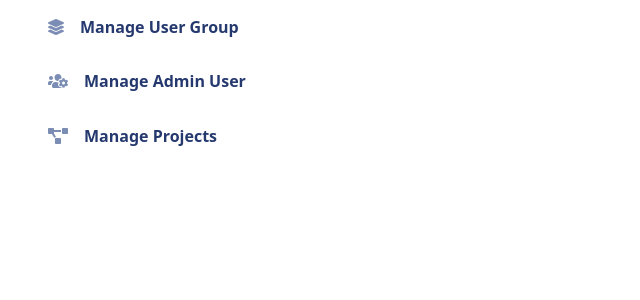
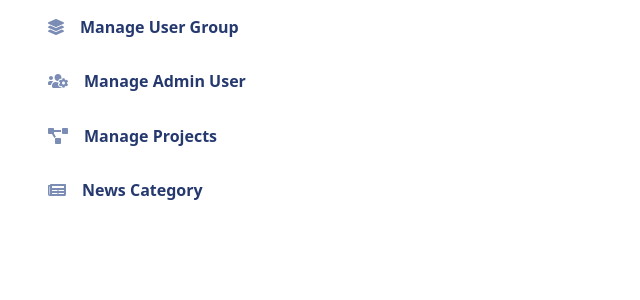
Before and after one commit to NumanIbnMazid/auspicious, a Django app: page /dashboard/ in a window 1280 px wide. Shown: the part 238-538 px from the top of the page, without its empty margins (0-640 px from the left). Run offline with Django 3.2, Linux system fonts and the light colour scheme; a user stored in the database is signed in; some libraries are stand-ins or nearby versions.

Commit message:
news category

```diff
--- a/dashboard/templates/dashboard/components/sidebar.html
+++ b/dashboard/templates/dashboard/components/sidebar.html
@@ -54,6 +54,19 @@
             </li>
             {% endif %}
 
+            <!-- manage News Category -->
+
+            {% if perms.dashboard.add_project or perms.dashboard.view_project %}
+            <li class="sidebar-item">
+                <a href="{% url 'dashboard:create_news_category' %}" class="sidebar-link">
+                    <i class="fa fa-newspaper" aria-hidden="true"></i>
+                    <span> News Category</span>
+                </a>
+            </li>
+            {% endif %}
+
+
+
         </ul>
     </div>
     <button class="sidebar-toggler btn x"><i data-feather="x"></i></button>
--- a/dashboard/urls.py
+++ b/dashboard/urls.py
@@ -1,7 +1,8 @@
 from django.urls import path
 from .views import (
     DashboardView,
-    ProjectCreateView, ProjectUpdateView, ProjectDetailView, delete_project
+    ProjectCreateView, ProjectUpdateView, ProjectDetailView, delete_project, NewsCategoryCreateView,
+    delete_news_category, NewsCategoryUpdateView, NewsCategoryDetailView
 )
 
 urlpatterns = [
@@ -17,4 +18,15 @@ urlpatterns = [
          ProjectDetailView.as_view(), name="project_detail"),
     path("delete/project/", delete_project,
          name="delete_project"),
+    # # -------------------------------------------------------------------
+    # #                              News Category
+    # # -------------------------------------------------------------------
+    path("create/news_category/", NewsCategoryCreateView.as_view(),
+         name="create_news_category"),
+    path("update/news_category/<id>/",
+         NewsCategoryUpdateView.as_view(), name="update_news_category"),
+    path("news_category/<id>/detail/",
+         NewsCategoryDetailView.as_view(), name="news_category_detail"),
+    path("delete/news_category/", delete_news_category,
+         name="delete_news_category"),
 ]
--- a/dashboard/views.py
+++ b/dashboard/views.py
@@ -1,11 +1,14 @@
 from django.shortcuts import render
 from django.views.generic import TemplateView
 from .models import (
-    Project,
+    Project, NewsCategory
 )
-from .forms import (
-    ProjectManageForm,
-)
+# from .forms import (
+#     ProjectManageForm,
+# )
+
+from .forms import *
+
 from util.helpers import (
     validate_normal_form, simple_context_data, get_simple_object, delete_simple_object, user_has_permission
 )
@@ -77,6 +80,7 @@ class ProjectCreateView(CreateView):
         context['can_delete'] = self.request.user.has_perm(
             'dashboard.delete_project')
         return context
+
 
 
 class ProjectDetailView(DetailView):
@@ -163,3 +167,142 @@ class ProjectUpdateView(UpdateView):
 @csrf_exempt
 def delete_project(request):
     return delete_simple_object(request=request, key='slug', model=Project, redirect_url="dashboard:create_project")
+
+
+
+
+
+# # -------------------------------------------------------------------
+# #                               News Category
+# # -------------------------------------------------------------------
+
+class NewsCategoryCreateView(CreateView):
+    template_name = "dashboard/snippets/manage.html"
+    form_class = NewsCategoryManageForm
+
+    def form_valid(self, form, **kwargs):
+        title = form.instance.title
+        field_qs = NewsCategory.objects.filter(
+            title__iexact=title
+        )
+        result = validate_normal_form(
+            field='title', field_qs=field_qs,
+            form=form, request=self.request
+        )
+        if result == 1:
+            return super().form_valid(form)
+        else:
+            return super().form_invalid(form)
+
+    def get_success_url(self):
+        return reverse('dashboard:create_news_category')
+
+    def get_context_data(self, **kwargs):
+        context = super(
+            NewsCategoryCreateView, self
+        ).get_context_data(**kwargs)
+        context['page_title'] = 'Create News Category'
+        context['page_short_title'] = 'Create News Category'
+        context['list_objects'] = NewsCategory.objects.all().order_by('-id')
+        context['list_template'] = None
+        context['fields_count'] = len(NewsCategory._meta.get_fields()) + 1
+        context['fields'] = dict([(f.name, f.verbose_name)
+                                  for f in NewsCategory._meta.fields + NewsCategory._meta.many_to_many])
+        context['fields_to_hide_in_table'] = ["slug"]
+        context["update_url"] = "dashboard:update_news_category"
+        context["delete_url"] = "dashboard:delete_news_category"
+        context["detail_url"] = "dashboard:news_category_detail"
+        context['namespace'] = 'news_category'
+        context['can_add_change'] = True if self.request.user.has_perm(
+            'dashboard.add_news_category') and self.request.user.has_perm('dashboard.change_news_category') else False
+        context['can_view'] = self.request.user.has_perm(
+            'dashboard.view_news_category')
+        context['can_delete'] = self.request.user.has_perm(
+            'dashboard.delete_news_category')
+        return context
+
+
+class NewsCategoryDetailView(DetailView):
+    template_name = "dashboard/snippets/detail-common.html"
+
+    def get_object(self):
+        return get_simple_object(key='id', model=NewsCategory, self=self)
+
+    def get_context_data(self, **kwargs):
+        context = super(
+            NewsCategoryDetailView, self
+        ).get_context_data(**kwargs)
+        context['page_title'] = f'NewsCategory - {self.get_object().title} Detail'
+        context['page_short_title'] = f'NewsCategory - {self.get_object().title} Detail'
+        context["create_url"] = "dashboard:create_news_category"
+        context["update_url"] = "dashboard:update_news_category"
+        context["delete_url"] = "dashboard:delete_news_category"
+        context["list_url"] = "dashboard:create_news_category"
+        context['can_add_change'] = True if self.request.user.has_perm(
+            'dashboard.add_news_category') and self.request.user.has_perm('dashboard.change_news_category') else False
+        context['can_view'] = self.request.user.has_perm(
+            'dashboard.view_news_category')
+        context['can_delete'] = self.request.user.has_perm(
+            'dashboard.delete_news_category')
+        return context
+
+
+class NewsCategoryUpdateView(UpdateView):
+    template_name = 'dashboard/snippets/manage.html'
+    form_class = NewsCategoryManageForm
+
+    def get_object(self):
+        return get_simple_object(key="id", model=NewsCategory, self=self)
+
+    def get_success_url(self):
+        return reverse('dashboard:create_news_category')
+
+    def form_valid(self, form):
+        self.object = self.get_object()
+        title = form.instance.title
+        if not self.object.title == title:
+            field_qs = NewsCategory.objects.filter(
+                title__iexact=title
+            )
+            result = validate_normal_form(
+                field='title', field_qs=field_qs,
+                form=form, request=self.request
+            )
+            if result == 1:
+                return super().form_valid(form)
+            else:
+                return super().form_invalid(form)
+
+        messages.add_message(
+            self.request, messages.SUCCESS, "Updated Successfully!"
+        )
+        return super().form_valid(form)
+
+    def get_context_data(self, **kwargs):
+        context = super(
+            NewsCategoryUpdateView, self
+        ).get_context_data(**kwargs)
+        context['page_title'] = f'Update News Category "{self.get_object().title}"'
+        context['page_short_title'] = f'Update News Category "{self.get_object().title}"'
+        context['list_objects'] = NewsCategory.objects.all().order_by('-id')
+        context['list_template'] = None
+        context['fields_count'] = len(NewsCategory._meta.get_fields()) + 1
+        context['fields'] = dict([(f.name, f.verbose_name)
+                                  for f in NewsCategory._meta.fields + NewsCategory._meta.many_to_many])
+        context['fields_to_hide_in_table'] = ["id"]
+        context["update_url"] = "dashboard:update_news_category"
+        context["delete_url"] = "dashboard:delete_news_category"
+        context["detail_url"] = "dashboard:news_category_detail"
+        context['namespace'] = 'news_category'
+        context['can_add_change'] = True if self.request.user.has_perm(
+            'dashboard.add_news_category') and self.request.user.has_perm('dashboard.change_news_category') else False
+        context['can_view'] = self.request.user.has_perm(
+            'dashboard.view_news_category')
+        context['can_delete'] = self.request.user.has_perm(
+            'dashboard.delete_news_category')
+        return context
+
+
+@csrf_exempt
+def delete_news_category(request):
+    return delete_simple_object(request=request, key='id', model=NewsCategory, redirect_url="dashboard:create_news_category")
```
Also changed, not shown: dashboard/forms.py (+45 -3 lines), auspicious/db.sqlite3, 5 other files.
